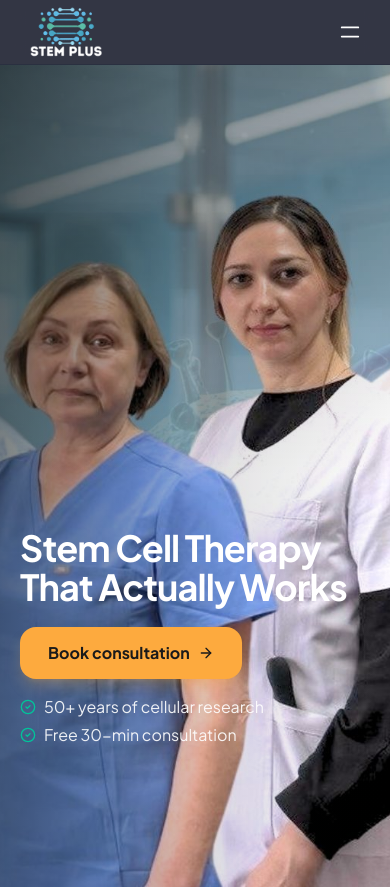
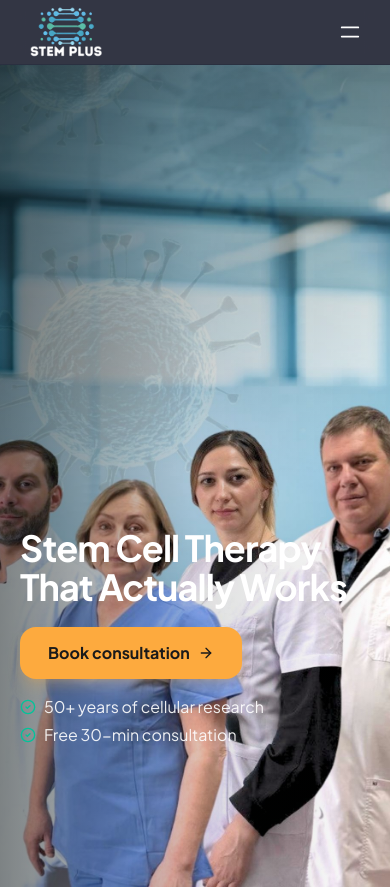
Before and after one commit to newcotelgit/stemplus, a React (Vite) app: page / in a window 390 px wide. Shown: the top 889 px of the page. Built offline with nearby package versions, Linux system fonts and the light colour scheme.

Commit message:
Use separate mobile hero image on small screens

```diff
--- a/src/pages/Landing.tsx
+++ b/src/pages/Landing.tsx
@@ -41,6 +41,7 @@ import {
   X,
 } from "lucide-react";
 import heroBg from "@/assets/hero-bg.jpg";
+import heroBgMobile from "@/assets/hero-bg-mobile.jpg";
 import shadowBg from "@/assets/shadow-bg.jpg";
 import logo from "@/assets/logo.png";
 import testimonialPoster from "@/assets/testimonial-poster.jpg";
@@ -549,13 +550,21 @@ function Hero() {
         className="relative pb-24 pt-0 lg:pb-32 lg:pt-8 xl:pb-40 xl:pt-12"
         style={{ background: "#050d0a" }}
       >
-        {/* Background image — weighted to the right */}
+        {/* Background images — desktop and mobile */}
         <img
           src={heroBg}
           alt=""
           width={1920}
           height={1080}
-          className="absolute inset-0 w-full h-full object-cover object-[78%_center] sm:object-right pointer-events-none select-none"
+          className="hidden sm:block absolute inset-0 w-full h-full object-cover object-right pointer-events-none select-none"
+          aria-hidden="true"
+        />
+        <img
+          src={heroBgMobile}
+          alt=""
+          width={1080}
+          height={1920}
+          className="block sm:hidden absolute inset-0 w-full h-full object-cover object-center pointer-events-none select-none"
           aria-hidden="true"
         />
         {/* Left-side gradient for text legibility */}
```
